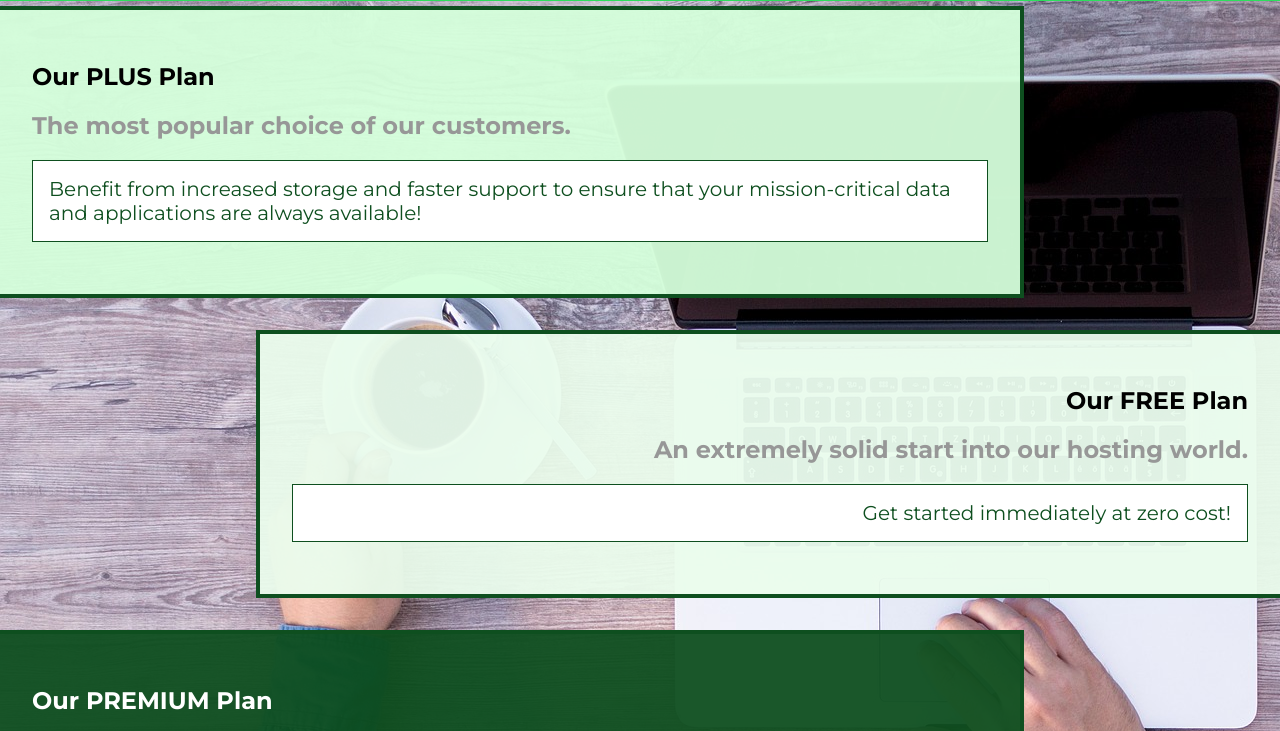
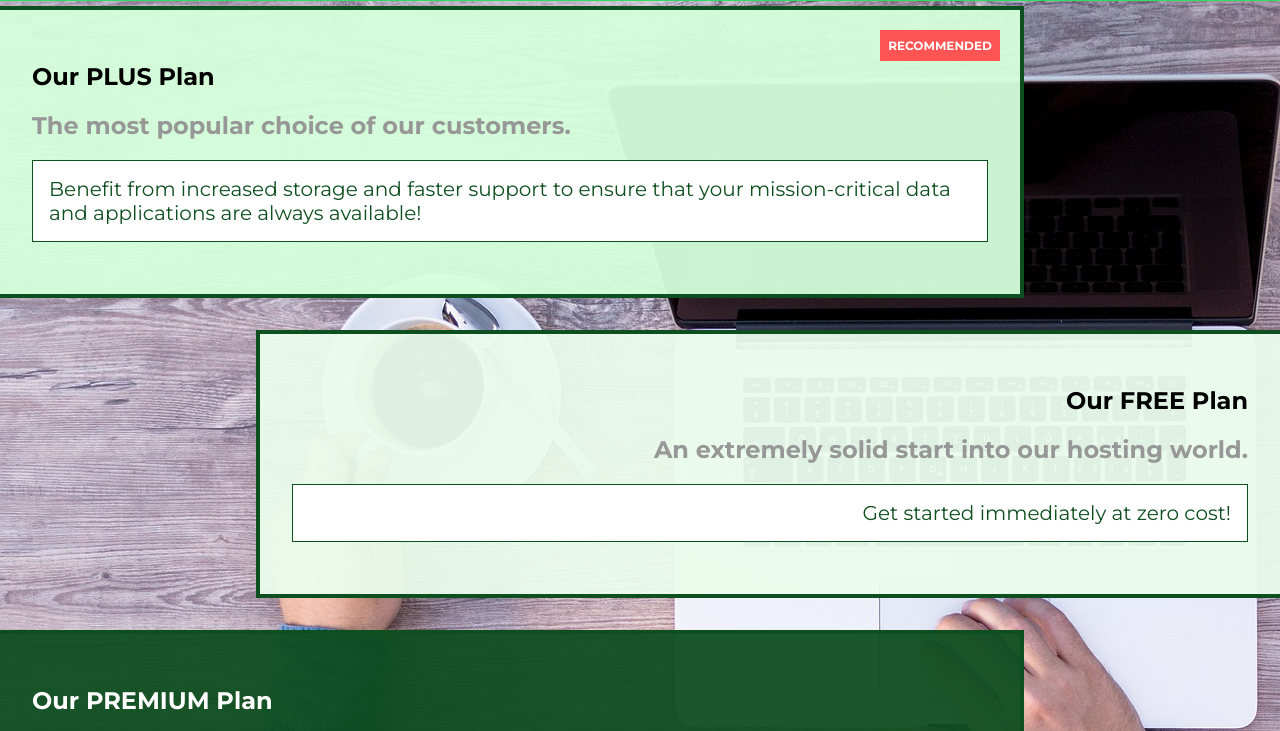
Before and after one commit to nelsonh88/udemy_css_the_complete_guide, a plain HTML site: page section-6/packages/index.html in a window 1280 px wide. Shown: the part 42-773 px from the top of the page. Drawn offline with Linux system fonts and the light colour scheme.

Commit message:
Adds practice assignment

```diff
--- a/section-6/packages/index.html
+++ b/section-6/packages/index.html
@@ -37,6 +37,7 @@
         <section class="package" id="plus">
             <a href="#">
                 <h1 class="package__title">Our PLUS Plan</h1>
+                <h2 class="package__badge">RECOMMENDED</h2>
                 <h2 class="package__subtitle">The most popular choice of our customers.</h2>
                 <p class="package__info">Benefit from increased storage and faster support to ensure that your mission-critical data and applications
                     are always available!</p>
--- a/section-6/packages/packages.css
+++ b/section-6/packages/packages.css
@@ -15,6 +15,7 @@ main {
     margin: 16px 0;
     border: 4px solid #0e4f1f;
     border-left: none;
+    position: relative;
 }
 
 .package:hover,
@@ -29,6 +30,17 @@ main {
     color: inherit;
     display: block;
     padding: 32px;
+}
+
+.package__badge {
+    position: absolute;
+    top: 0;
+    right: 0px;
+    margin: 20px;
+    font-size: 12px;
+    color: white;
+    background: #ff5454;
+    padding: 8px;
 }
 
 .package__subtitle {
--- a/section-6/shared.css
+++ b/section-6/shared.css
@@ -14,6 +14,7 @@ body {
     position: fixed;
     top: 0;
     left: 0;
+    z-index: 1;
 }
 
 .main-header > div {
```
